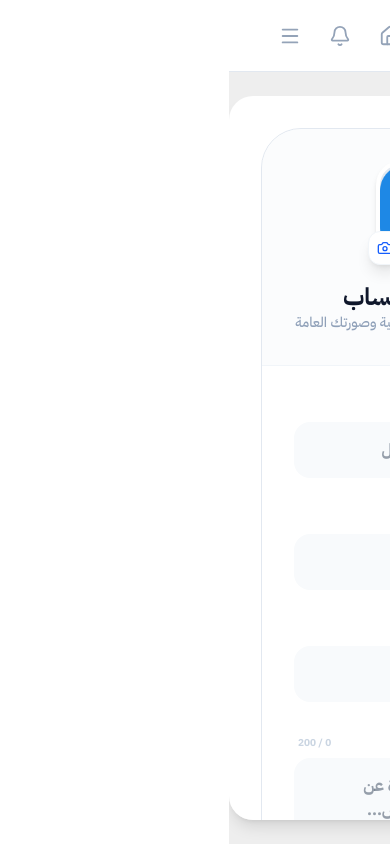
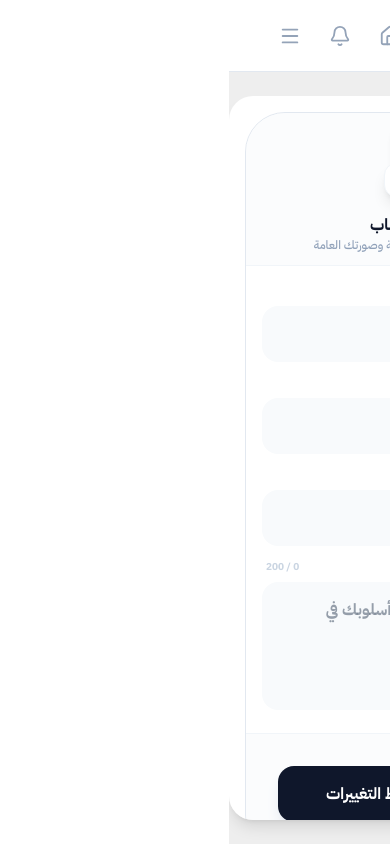
Before and after one commit to Sherif-altiby/teacher-dashboard, a Next.js app: page /profile in a window 390 px wide. Built offline with nearby package versions, Linux system fonts and the light colour scheme; no server answers.

Commit message:
add profile responsive

```diff
--- a/app/components/dashboard/ChangePassword.tsx
+++ b/app/components/dashboard/ChangePassword.tsx
@@ -56,12 +56,12 @@ const ChangePassword = () => {
 
         {/* Header Section */}
         <div className="bg-slate-50/50 p-8 border-b border-slate-100 flex items-center gap-5">
-          <div className="h-14 w-14 bg-blue-600 rounded-2xl flex items-center justify-center text-white shadow-lg shadow-blue-200">
-            <KeyRound size={28} />
+          <div className="w-9 md:h-14 h-9 md:w-14 bg-blue-600 rounded-lg md:rounded-2xl flex items-center justify-center text-white shadow-lg shadow-blue-200">
+            <KeyRound  className="size-4  md:size-6" />
           </div>
           <div>
-            <h2 className="text-2xl font-black text-slate-900">تغيير كلمة المرور</h2>
-            <p className="text-slate-400 text-sm font-medium">تأكد من اختيار كلمة مرور قوية لحماية حسابك</p>
+            <h2 className="md:text-2xl font-black text-slate-900">تغيير كلمة المرور</h2>
+            <p className="text-slate-400 text-xs md:text-sm font-medium">تأكد من اختيار كلمة مرور قوية لحماية حسابك</p>
           </div>
         </div>
 
--- a/app/components/dashboard/UpdatTeacherData.tsx
+++ b/app/components/dashboard/UpdatTeacherData.tsx
@@ -96,17 +96,17 @@ const UpdatTeacherData = () => {
   };
 
   return (
-    <div className="max-w-4xl mx-auto">
+    <div className="max-w-4xl mx-auto ">
       <div className="lg:col-span-9">
         <form
           onSubmit={handleSubmit}
           className="bg-white border border-slate-200 rounded-[2.5rem]  overflow-hidden"
         >
           {/* Header / Avatar */}
-          <div className="bg-slate-50/50 p-8 border-b border-slate-100 flex flex-col md:flex-row items-center gap-6">
+          <div className="bg-slate-50/50 p-3 md:p-8 border-b border-slate-100 flex flex-col md:flex-row items-center gap-6">
             {/* قسم الصورة */}
             <div className="relative group">
-              <div className="w-24 h-24 rounded-3xl overflow-hidden border-4 border-white shadow-md relative bg-slate-200">
+              <div className="w-16 h-16 md:w-24 md:h-24 rounded-xl md:rounded-3xl overflow-hidden border-4 border-white shadow-md relative bg-slate-200">
                 <Image
                   src={user?.avatar || "/default-avatar.png"}
                   alt="Profile"
@@ -149,17 +149,17 @@ const UpdatTeacherData = () => {
 
             {/* النصوص */}
             <div className="text-center md:text-right">
-              <h2 className="text-2xl font-black text-slate-900">
+              <h2 className="md:text-2xl font-black text-slate-900">
                 إعدادات الحساب
               </h2>
-              <p className="text-slate-400 text-sm font-medium">
+              <p className="text-slate-400 text-xs md:text-sm font-medium">
                 قم بتحديث معلوماتك الشخصية وصورتك العامة
               </p>
             </div>
           </div>
 
           {/* Form Fields Section */}
-          <div className="p-8 md:p-12 grid grid-cols-1 md:grid-cols-2 gap-8">
+          <div className="p-4 md:p-12 grid grid-cols-1 md:grid-cols-2 gap-3 md:gap-8">
             {/* Name Field */}
             <div className="space-y-2">
               <label className="text-xs font-black text-slate-400 px-1 uppercase tracking-widest">
@@ -177,7 +177,6 @@ const UpdatTeacherData = () => {
                     setUserDetails({ ...userDetails, name: e.target.value })
                   }
                   className="w-full bg-slate-50 border-none rounded-2xl py-4 pr-12 pl-4 text-slate-700 font-bold focus:ring-2 focus:ring-blue-100 transition-all outline-none"
-                  placeholder="أدخل أسمك الكامل"
                 />
               </div>
             </div>
--- a/app/profile/page.tsx
+++ b/app/profile/page.tsx
@@ -5,7 +5,7 @@ import UpdatTeacherData from "../components/dashboard/UpdatTeacherData";
 
 export default function TeacherSettings() {
   return (
-    <div className="min-h-screen  p-4 md:p-10">
+    <div className="min-h-screen   md:p-10">
       <UpdatTeacherData />
       <ChangePassword />
     </div>
```
